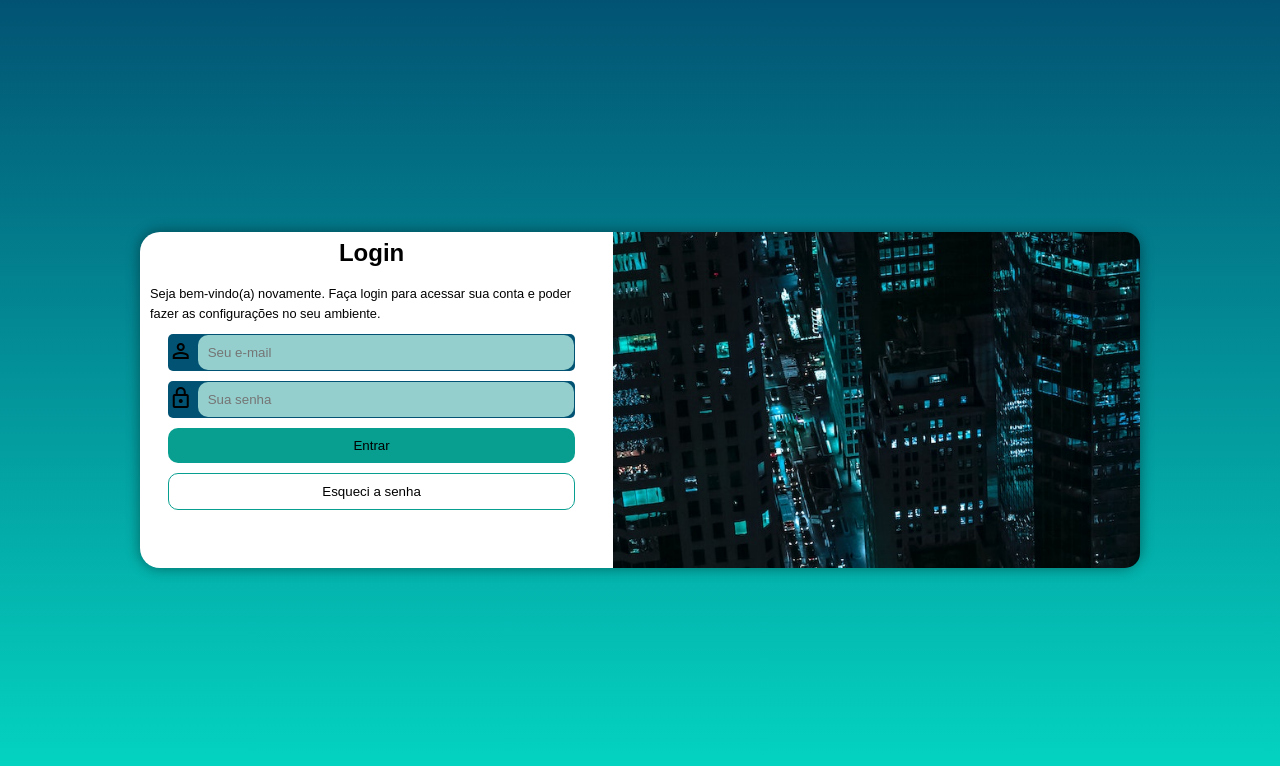
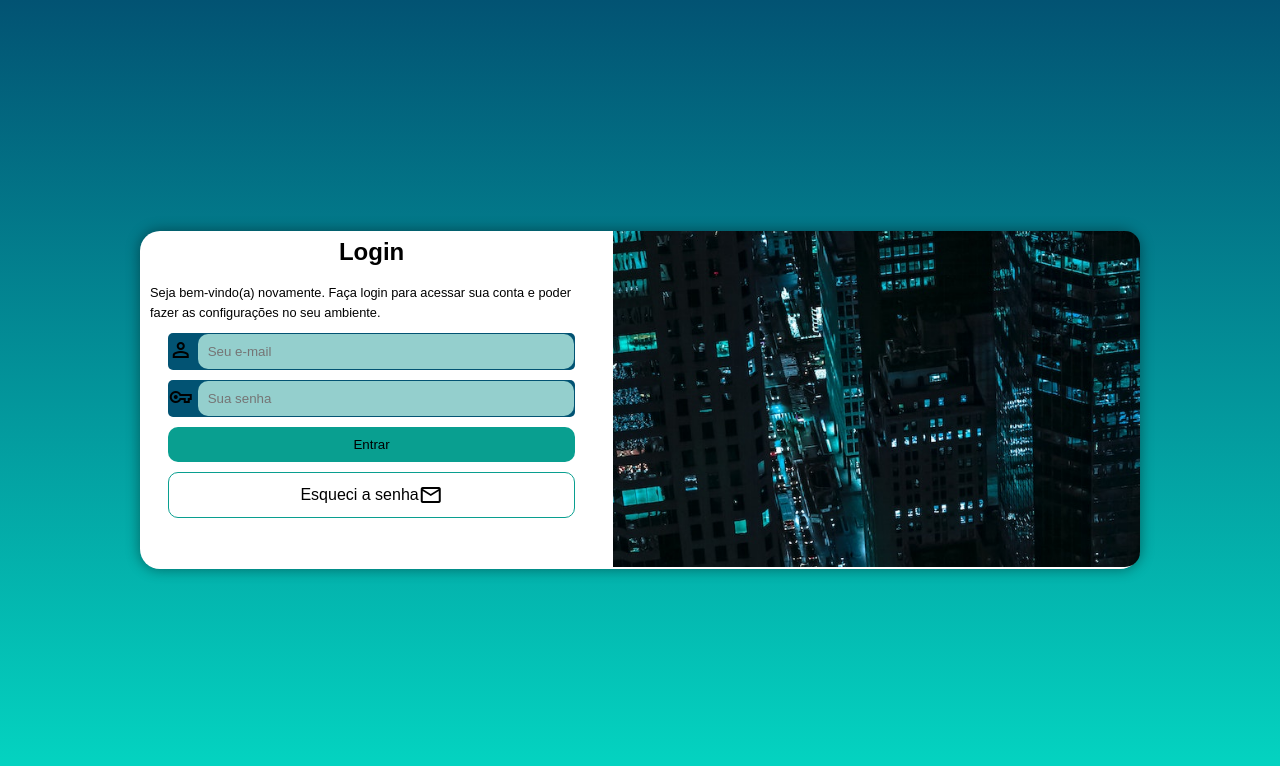
Before and after one commit to Yan0liveir/projeto_login, a plain HTML site: page index.html in a window 1280 px wide. Drawn offline with nearby package versions, Linux system fonts and the light colour scheme.

Commit message:
projeto login finalizado

```diff
--- a/estilos/style.css
+++ b/estilos/style.css
@@ -74,10 +74,27 @@ input{
 #botao{
     background-color: var(--cor_botao);
     margin-bottom: 10px;
+    cursor: pointer;
 }
-#botao2{
-    background-color: white;
+#botao:hover{
+    background-color:#32b8abb0 ;
+}
+#botoes a{
     border: 1px solid var(--cor_botao);
+    padding: 10px;
+    display: block;
+    width: 100%;
+    border-radius:10px;
+    text-align: center;
+    text-decoration: none;
+    color: black;
+
+    display: flex;
+    align-items: center;
+    justify-content: center;
+}
+a:hover{
+    background-color:#32b8abb0 ;
 }
 #imagem{
     height: 200px;
--- a/index.html
+++ b/index.html
@@ -4,7 +4,9 @@
     <meta charset="UTF-8">
     <meta name="viewport" content="width=device-width, initial-scale=1.0">
     <title>Document</title>
+    <!--Icones de cadastro-->
     <link rel="stylesheet" href="https://fonts.googleapis.com/css2?family=Material+Symbols+Outlined:opsz,wght,FILL,GRAD@20..48,100..700,0..1,-50..200" />
+
     <link rel="stylesheet" href="estilos/reset.css">
     <link rel="stylesheet" href="estilos/style.css">
     <link rel="stylesheet" href="estilos/media-queries.css">
@@ -17,18 +19,19 @@
         <div id="segundo">
             <h1>Login</h1>
             <p>Seja bem-vindo(a) novamente. Faça login para acessar sua conta e poder fazer as configurações no seu ambiente.</p>
-            <form action="#" method="post">
+            <form action="#" method="post" autocomplete="on">
                 <div class="informacoes">
                     <label for="email"><span class="material-symbols-outlined">person</span></label>
-                    <input type="email" name="email" id="email" placeholder="Seu e-mail">
+                    <input type="email" name="email" id="email" placeholder="Seu e-mail" autocomplete="email" required>
                 </div>
                 <div class="informacoes">
-                    <label for="senha"><span class="material-symbols-outlined">lock</span></label>
-                    <input type="password" name="senha" id="senha" placeholder="Sua senha">
+                    <label for="senha"><span class="material-symbols-outlined">vpn_key</span></label>
+                    <input type="password" name="senha" id="senha" placeholder="Sua senha" minlength="8" autocomplete="current-password" required>
                 </div>
                 <div id="botoes">
                     <input type="submit" value="Entrar" id="botao">
-                    <input type="submit" value="Esqueci a senha" id="botao2">
+                    <a href="#">Esqueci a senha <span class="material-symbols-outlined">
+                    mail</span></a>
                 </div>
             </form>
         </div>
```
